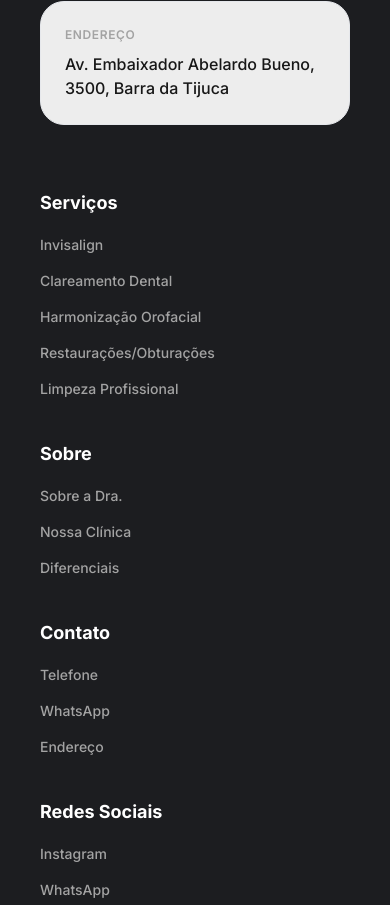
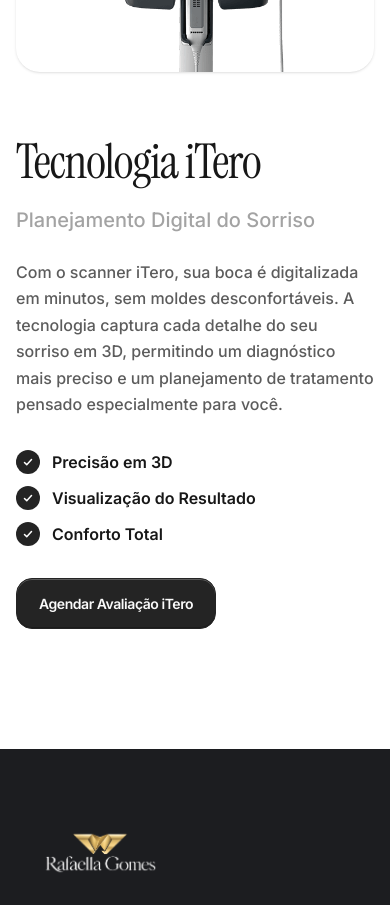
Before and after one commit to leandrovarges-art/clinica-rafaella, a Next.js app: page / in a window 390 px wide. Shown: the part 6140-7045 px from the top of the page. Built offline with nearby package versions, Linux system fonts and the light colour scheme.

Commit message:
adicionar seção itero com imagem

```diff
--- a/app/page.tsx
+++ b/app/page.tsx
@@ -68,6 +68,12 @@
     description:
       'Consultas periódicas para acompanhar a evolução do tratamento até o resultado final.',
   },
+]
+
+const ITERO_BENEFITS = [
+  'Precisão em 3D',
+  'Visualização do Resultado',
+  'Conforto Total',
 ]
 
 const TREATMENTS = [
@@ -326,6 +332,103 @@
           </div>
         </section>
 
+        {/* ITERO */}
+        <section id="itero" className="bg-white px-4 py-[120px]">
+          <div className="mx-auto grid max-w-6xl items-center gap-16 lg:grid-cols-2">
+            {/* eslint-disable-next-line @next/next/no-img-element */}
+            <motion.img
+              initial={{ opacity: 0, scale: 0.9 }}
+              whileInView={{ opacity: 1, scale: 1 }}
+              viewport={{ once: true, amount: 0.3 }}
+              transition={{ duration: 0.6, ease: 'easeOut' }}
+              src="/images/itero.jpg"
+              alt="Scanner iTero para planejamento digital do sorriso"
+              className="h-auto w-full max-w-[600px] rounded-3xl object-cover shadow-sm"
+            />
+
+            <div className="text-left">
+              <motion.h2
+                initial={{ opacity: 0, y: 24 }}
+                whileInView={{ opacity: 1, y: 0 }}
+                viewport={{ once: true, amount: 0.3 }}
+                transition={{ duration: 0.6, ease: 'easeOut', delay: 0.2 }}
+                className="mb-4 font-serif text-heading text-ink"
+              >
+                Tecnologia iTero
+              </motion.h2>
+
+              <motion.p
+                initial={{ opacity: 0, y: 24 }}
+                whileInView={{ opacity: 1, y: 0 }}
+                viewport={{ once: true, amount: 0.3 }}
+                transition={{ duration: 0.6, ease: 'easeOut', delay: 0.3 }}
+                className="mb-6 text-[20px] font-medium text-faint"
+              >
+                Planejamento Digital do Sorriso
+              </motion.p>
+
+              <motion.p
+                initial={{ opacity: 0, y: 24 }}
+                whileInView={{ opacity: 1, y: 0 }}
+                viewport={{ once: true, amount: 0.3 }}
+                transition={{ duration: 0.6, ease: 'easeOut', delay: 0.4 }}
+                className="mb-8 text-[16px] font-medium leading-[1.66] text-pencil"
+              >
+                Com o scanner iTero, sua boca é digitalizada em minutos, sem moldes
+                desconfortáveis. A tecnologia captura cada detalhe do seu sorriso em 3D,
+                permitindo um diagnóstico mais preciso e um planejamento de tratamento
+                pensado especialmente para você.
+              </motion.p>
+
+              <motion.div
+                initial={{ opacity: 0, y: 24 }}
+                whileInView={{ opacity: 1, y: 0 }}
+                viewport={{ once: true, amount: 0.3 }}
+                transition={{ duration: 0.6, ease: 'easeOut', delay: 0.5 }}
+                className="flex flex-col gap-3"
+              >
+                {ITERO_BENEFITS.map((benefit) => (
+                  <div key={benefit} className="flex items-center gap-3">
+                    <span className="flex h-6 w-6 shrink-0 items-center justify-center rounded-full bg-graphite">
+                      <svg
+                        width="12"
+                        height="12"
+                        viewBox="0 0 12 12"
+                        fill="none"
+                        xmlns="http://www.w3.org/2000/svg"
+                      >
+                        <path
+                          d="M2.5 6.5L4.75 8.75L9.5 3.5"
+                          stroke="white"
+                          strokeWidth="1.5"
+                          strokeLinecap="round"
+                          strokeLinejoin="round"
+                        />
+                      </svg>
+                    </span>
+                    <p className="text-[16px] font-semibold text-ink">{benefit}</p>
+                  </div>
+                ))}
+              </motion.div>
+
+              <motion.a
+                initial={{ opacity: 0, y: 24 }}
+                whileInView={{ opacity: 1, y: 0 }}
+                viewport={{ once: true, amount: 0.3 }}
+                transition={{ duration: 0.6, ease: 'easeOut', delay: 0.6 }}
+                href={`https://wa.me/${WHATSAPP_NUMBER}?text=${encodeURIComponent(
+                  'Olá! Gostaria de agendar uma avaliação com o scanner iTero.'
+                )}`}
+                target="_blank"
+                rel="noopener noreferrer"
+                className={`${darkButtonClass} mt-8`}
+              >
+                Agendar Avaliação iTero
+              </motion.a>
+            </div>
+          </div>
+        </section>
+
       </main>
 
       <Footer />
```
Also changed, not shown: public/images/itero.jpg (added), 1 other file (tests, documents, lock files or other folders).
